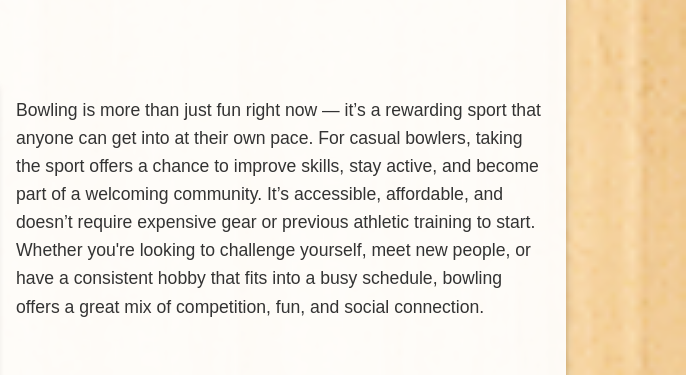
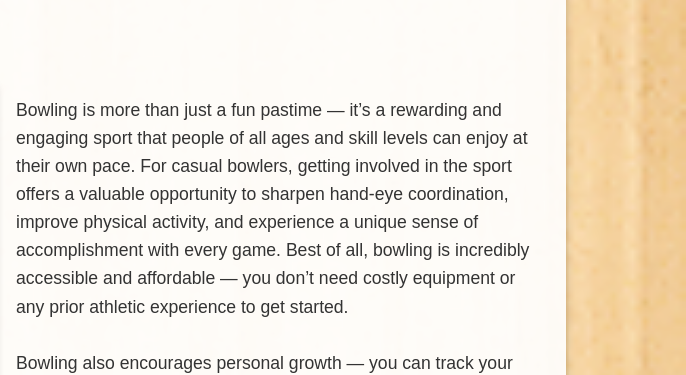
Before and after one commit to thompsonben727/bowlingWebsite, a plain HTML site: page index.html in a window 1280 px wide. Shown: the part 155-530 px from the top of the page, 594-1280 px from the left. Drawn offline with Linux system fonts and the light colour scheme.

Commit message:
Add files via upload

```diff
--- a/index.html
+++ b/index.html
@@ -26,10 +26,11 @@
         <section class="content">
             <img src="images/bowling-lane.jpg" alt="Bowling Lanes" style="height: 500px;">
             <p class="main-text">
-                Bowling is more than just fun right now — it’s a rewarding sport that anyone can get into at their own pace.
-                For casual bowlers, taking the sport offers a chance to improve skills, stay active, and become part of a welcoming community.
-                It’s accessible, affordable, and doesn’t require expensive gear or previous athletic training to start.
-                Whether you're looking to challenge yourself, meet new people, or have a consistent hobby that fits into a busy schedule, bowling offers a great mix of competition, fun, and social connection.
+                Bowling is more than just a fun pastime — it’s a rewarding and engaging sport that people of all ages and skill levels can enjoy at their own pace.
+                For casual bowlers, getting involved in the sport offers a valuable opportunity to sharpen hand-eye coordination, improve physical activity, and experience a unique sense of accomplishment with every game.
+                Best of all, bowling is incredibly accessible and affordable — you don’t need costly equipment or any prior athletic experience to get started.<br><br>
+                Bowling also encourages personal growth — you can track your progress, set goals, and develop strategies over time. Whether you’re bowling strikes or just working on avoiding the gutter, every game is a chance to learn something new and have a great time doing it.
+                Whether you're aiming to challenge yourself, meet new friends, or enjoy a consistent hobby that fits comfortably into a busy lifestyle, bowling brings together competition, fun, and social connection in a welcoming environment.<br><br>
             </p>
         </section>
     </main>
```
